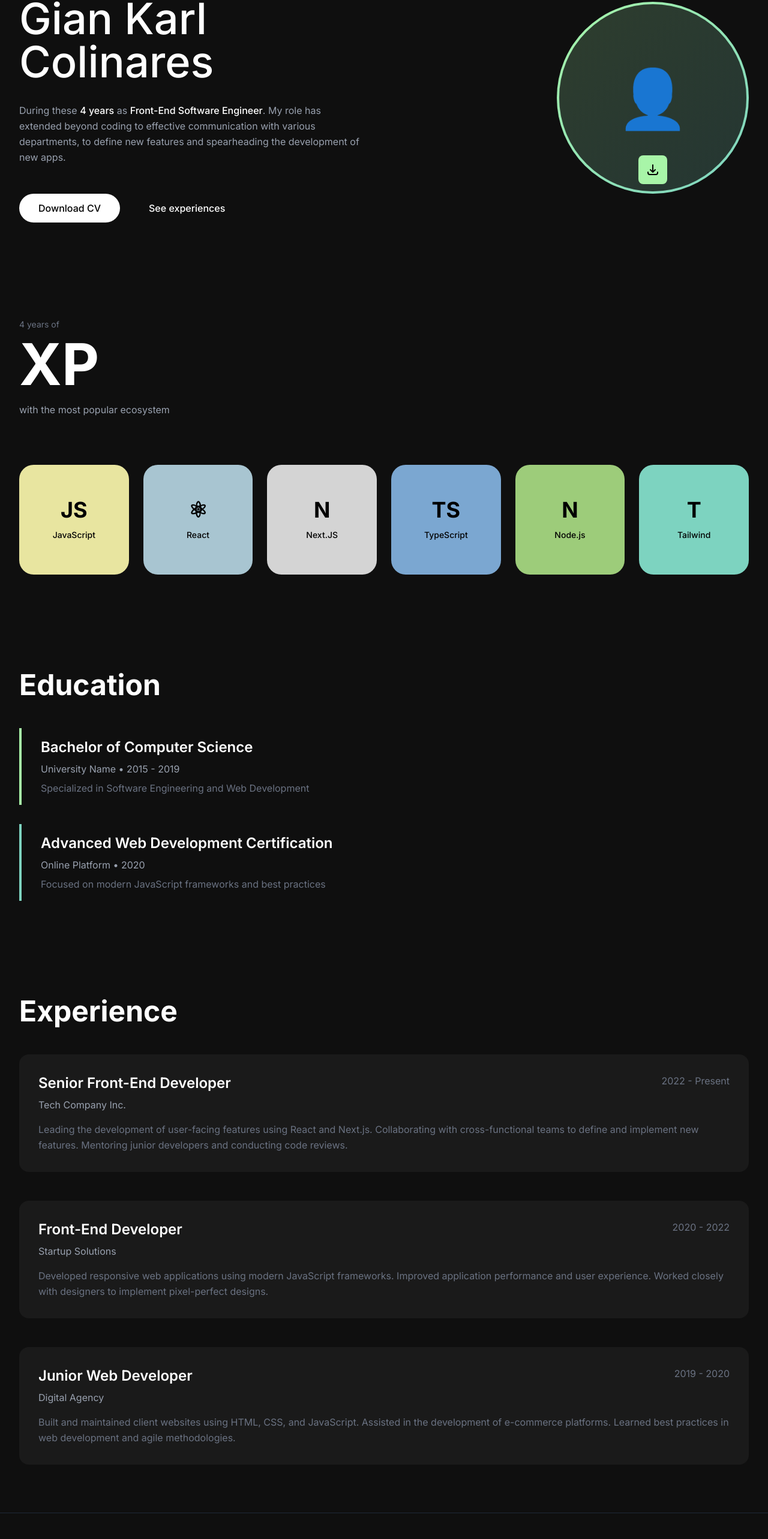
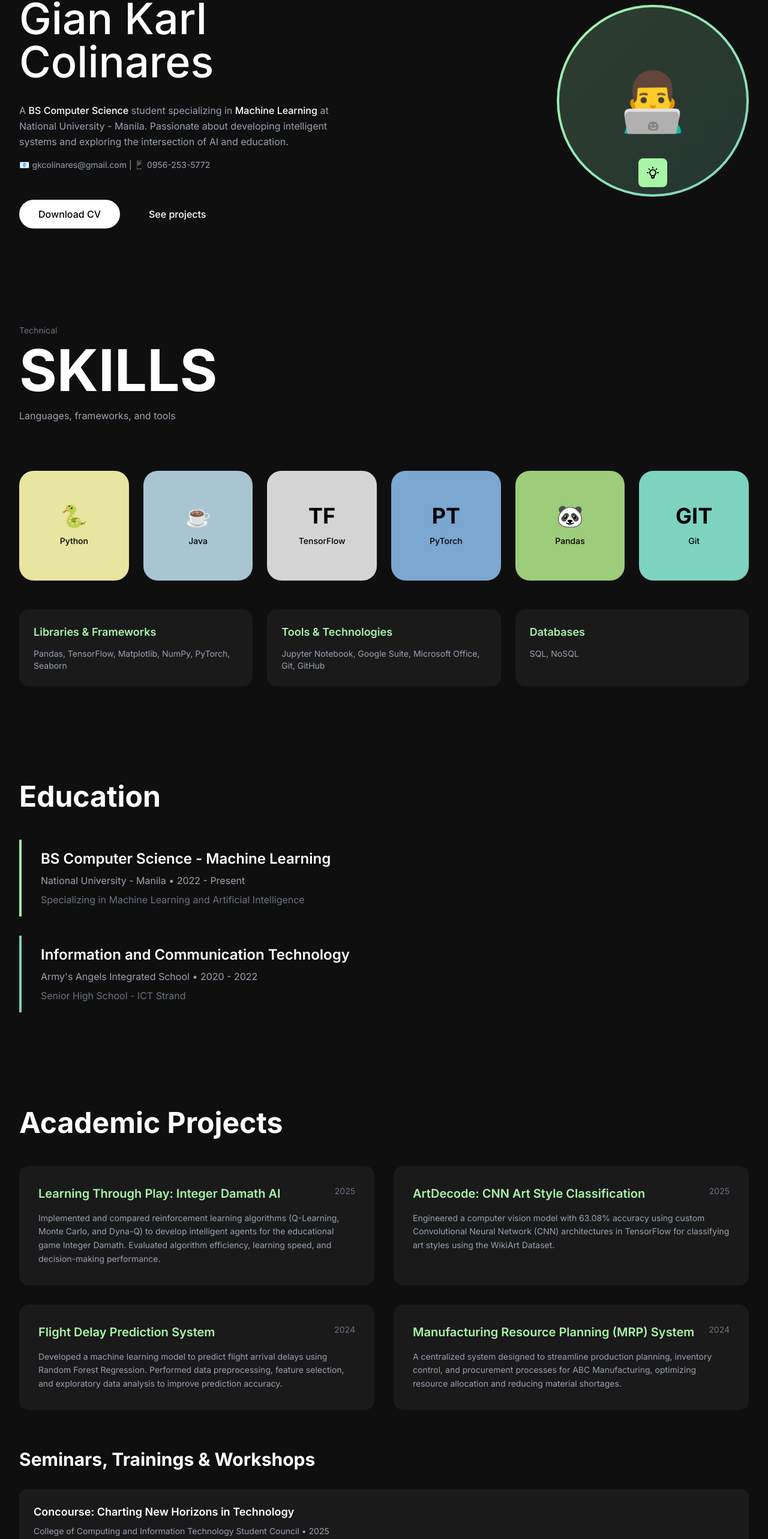
Before and after one commit to Gkcoli/Coli_Website, a Next.js app: page / in a window 1280 px wide. Shown: the part 173-2739 px from the top of the page at 60% size. Built offline with nearby package versions, Linux system fonts and the light colour scheme.

Commit message:
coli info

```diff
--- a/app/page.tsx
+++ b/app/page.tsx
@@ -1,11 +1,34 @@
 export default function Home() {
   const skills = [
-    { name: "JavaScript", color: "bg-[#e8e5a0]", icon: "JS" },
-    { name: "React", color: "bg-[#a8c5d1]", icon: "⚛" },
-    { name: "Next.JS", color: "bg-[#d4d4d4]", icon: "N" },
-    { name: "TypeScript", color: "bg-[#7ba7d1]", icon: "TS" },
-    { name: "Node.js", color: "bg-[#9dcc7a]", icon: "N" },
-    { name: "Tailwind", color: "bg-[#7dd3c0]", icon: "T" },
+    { name: "Python", color: "bg-[#e8e5a0]", icon: "🐍" },
+    { name: "Java", color: "bg-[#a8c5d1]", icon: "☕" },
+    { name: "TensorFlow", color: "bg-[#d4d4d4]", icon: "TF" },
+    { name: "PyTorch", color: "bg-[#7ba7d1]", icon: "PT" },
+    { name: "Pandas", color: "bg-[#9dcc7a]", icon: "🐼" },
+    { name: "Git", color: "bg-[#7dd3c0]", icon: "GIT" },
+  ];
+
+  const projects = [
+    {
+      title: "Learning Through Play: Integer Damath AI",
+      year: "2025",
+      description: "Implemented and compared reinforcement learning algorithms (Q-Learning, Monte Carlo, and Dyna-Q) to develop intelligent agents for the educational game Integer Damath. Evaluated algorithm efficiency, learning speed, and decision-making performance."
+    },
+    {
+      title: "ArtDecode: CNN Art Style Classification",
+      year: "2025",
+      description: "Engineered a computer vision model with 63.08% accuracy using custom Convolutional Neural Network (CNN) architectures in TensorFlow for classifying art styles using the WikiArt Dataset."
+    },
+    {
+      title: "Flight Delay Prediction System",
+      year: "2024",
+      description: "Developed a machine learning model to predict flight arrival delays using Random Forest Regression. Performed data preprocessing, feature selection, and exploratory data analysis to improve prediction accuracy."
+    },
+    {
+      title: "Manufacturing Resource Planning (MRP) System",
+      year: "2024",
+      description: "A centralized system designed to streamline production planning, inventory control, and procurement processes for ABC Manufacturing, optimizing resource allocation and reducing material shortages."
+    }
   ];
 
   return (
@@ -13,28 +36,31 @@
       {/* Navigation */}
       <nav className="fixed top-0 left-0 right-0 z-50 bg-[#0f0f0f]/80 backdrop-blur-md">
         <div className="max-w-7xl mx-auto px-8 py-6 flex items-center justify-between">
-          <div className="text-lg font-medium">Cocoli</div>
+          <div className="text-lg font-medium">Gian Karl Colinares</div>
 
           <div className="flex items-center gap-8">
             <a href="#education" className="text-sm text-gray-400 hover:text-[#a8f5a8] transition-colors">
               education
             </a>
-            <a href="#experience" className="text-sm text-gray-400 hover:text-[#a8f5a8] transition-colors">
-              experience
+            <a href="#projects" className="text-sm text-gray-400 hover:text-[#a8f5a8] transition-colors">
+              projects
+            </a>
+            <a href="#affiliations" className="text-sm text-gray-400 hover:text-[#a8f5a8] transition-colors">
+              affiliations
             </a>
 
             <div className="flex items-center gap-4 ml-4">
-              <a href="https://github.com" target="_blank" rel="noopener noreferrer" className="text-gray-400 hover:text-white transition-colors">
+              <a href="https://github.com/Gkcoli" target="_blank" rel="noopener noreferrer" className="text-gray-400 hover:text-white transition-colors">
                 <svg className="w-5 h-5" fill="currentColor" viewBox="0 0 24 24">
                   <path d="M12 0c-6.626 0-12 5.373-12 12 0 5.302 3.438 9.8 8.207 11.387.599.111.793-.261.793-.577v-2.234c-3.338.726-4.033-1.416-4.033-1.416-.546-1.387-1.333-1.756-1.333-1.756-1.089-.745.083-.729.083-.729 1.205.084 1.839 1.237 1.839 1.237 1.07 1.834 2.807 1.304 3.492.997.107-.775.418-1.305.762-1.604-2.665-.305-5.467-1.334-5.467-5.931 0-1.311.469-2.381 1.236-3.221-.124-.303-.535-1.524.117-3.176 0 0 1.008-.322 3.301 1.23.957-.266 1.983-.399 3.003-.404 1.02.005 2.047.138 3.006.404 2.291-1.552 3.297-1.23 3.297-1.23.653 1.653.242 2.874.118 3.176.77.84 1.235 1.911 1.235 3.221 0 4.609-2.807 5.624-5.479 5.921.43.372.823 1.102.823 2.222v3.293c0 .319.192.694.801.576 4.765-1.589 8.199-6.086 8.199-11.386 0-6.627-5.373-12-12-12z"/>
                 </svg>
               </a>
-              <a href="https://linkedin.com" target="_blank" rel="noopener noreferrer" className="text-gray-400 hover:text-white transition-colors">
+              <a href="https://linkedin.com/in/gkcolinares/" target="_blank" rel="noopener noreferrer" className="text-gray-400 hover:text-white transition-colors">
                 <svg className="w-5 h-5" fill="currentColor" viewBox="0 0 24 24">
                   <path d="M19 0h-14c-2.761 0-5 2.239-5 5v14c0 2.761 2.239 5 5 5h14c2.762 0 5-2.239 5-5v-14c0-2.761-2.238-5-5-5zm-11 19h-3v-11h3v11zm-1.5-12.268c-.966 0-1.75-.79-1.75-1.764s.784-1.764 1.75-1.764 1.75.79 1.75 1.764-.783 1.764-1.75 1.764zm13.5 12.268h-3v-5.604c0-3.368-4-3.113-4 0v5.604h-3v-11h3v1.765c1.396-2.586 7-2.777 7 2.476v6.759z"/>
                 </svg>
               </a>
-              <a href="mailto:contact@example.com" className="text-gray-400 hover:text-white transition-colors">
+              <a href="mailto:gkcolinares@gmail.com" className="text-gray-400 hover:text-white transition-colors">
                 <svg className="w-5 h-5" fill="none" stroke="currentColor" viewBox="0 0 24 24">
                   <path strokeLinecap="round" strokeLinejoin="round" strokeWidth={2} d="M3 8l7.89 5.26a2 2 0 002.22 0L21 8M5 19h14a2 2 0 002-2V7a2 2 0 00-2-2H5a2 2 0 00-2 2v10a2 2 0 002 2z"/>
                 </svg>
@@ -53,23 +79,26 @@
               <div>
                 <p className="text-xl md:text-2xl text-gray-400 mb-2">Hi, I&apos;m</p>
                 <h1 className="text-6xl md:text-7xl font-medium">
-                  Gian Karl Colinares
+                  Gian Karl<br />Colinares
                 </h1>
               </div>
 
               <div className="space-y-4 text-gray-400 leading-relaxed">
                 <p>
-                  During these <span className="text-white font-medium">4 years</span> as <span className="text-white font-medium">Front-End Software Engineer</span>. My role has extended beyond coding to effective communication with various departments, to define new features and spearheading the development of new apps.
+                  A <span className="text-white font-medium">BS Computer Science</span> student specializing in <span className="text-white font-medium">Machine Learning</span> at National University - Manila. Passionate about developing intelligent systems and exploring the intersection of AI and education.
+                </p>
+                <p className="text-sm">
+                  📧 gkcolinares@gmail.com | 📱 0956-253-5772
                 </p>
               </div>
 
               <div className="flex gap-4 pt-4">
-                <button className="bg-white text-black px-8 py-3 rounded-full font-medium hover:bg-gray-200 transition-colors">
+                <a href="/COLINARESGIANKARL_CV.pdf" download className="bg-white text-black px-8 py-3 rounded-full font-medium hover:bg-gray-200 transition-colors">
                   Download CV
-                </button>
-                <button className="text-white px-8 py-3 rounded-full font-medium hover:bg-white/10 transition-colors">
-                  See experiences
-                </button>
+                </a>
+                <a href="#projects" className="text-white px-8 py-3 rounded-full font-medium hover:bg-white/10 transition-colors">
+                  See projects
+                </a>
               </div>
             </div>
 
@@ -80,14 +109,14 @@
                   <div className="w-full h-full rounded-full bg-[#0f0f0f] flex items-end justify-center overflow-hidden">
                     {/* Placeholder for profile image */}
                     <div className="w-full h-full bg-gradient-to-br from-[#a8f5a8]/20 to-[#7dd3c0]/20 flex items-center justify-center">
-                      <span className="text-8xl">👤</span>
+                      <span className="text-8xl">👨‍💻</span>
                     </div>
                   </div>
                 </div>
                 {/* Green badge */}
                 <div className="absolute bottom-4 left-1/2 -translate-x-1/2 bg-[#a8f5a8] p-3 rounded-lg">
                   <svg className="w-6 h-6 text-black" fill="none" stroke="currentColor" viewBox="0 0 24 24">
-                    <path strokeLinecap="round" strokeLinejoin="round" strokeWidth={2} d="M4 16v1a3 3 0 003 3h10a3 3 0 003-3v-1m-4-4l-4 4m0 0l-4-4m4 4V4"/>
+                    <path strokeLinecap="round" strokeLinejoin="round" strokeWidth={2} d="M9.663 17h4.673M12 3v1m6.364 1.636l-.707.707M21 12h-1M4 12H3m3.343-5.657l-.707-.707m2.828 9.9a5 5 0 117.072 0l-.548.547A3.374 3.374 0 0014 18.469V19a2 2 0 11-4 0v-.531c0-.895-.356-1.754-.988-2.386l-.548-.547z"/>
                   </svg>
                 </div>
               </div>
@@ -96,18 +125,18 @@
         </div>
       </section>
 
-      {/* Experience & Skills Section */}
+      {/* Skills Section */}
       <section className="py-20 px-8 bg-[#0f0f0f]">
         <div className="max-w-7xl mx-auto">
-          {/* XP Section */}
+          {/* Technical Skills Header */}
           <div className="mb-20">
-            <div className="text-sm text-gray-500 mb-2">4 years of</div>
-            <h2 className="text-8xl font-bold mb-4">XP</h2>
-            <p className="text-gray-400">with the most popular ecosystem</p>
+            <div className="text-sm text-gray-500 mb-2">Technical</div>
+            <h2 className="text-8xl font-bold mb-4">SKILLS</h2>
+            <p className="text-gray-400">Languages, frameworks, and tools</p>
           </div>
 
           {/* Skills Grid */}
-          <div className="grid grid-cols-2 md:grid-cols-3 lg:grid-cols-6 gap-6">
+          <div className="grid grid-cols-2 md:grid-cols-3 lg:grid-cols-6 gap-6 mb-12">
             {skills.map((skill, index) => (
               <div
                 key={index}
@@ -122,6 +151,22 @@
               </div>
             ))}
           </div>
+
+          {/* Additional Tools */}
+          <div className="grid md:grid-cols-3 gap-6 mt-8">
+            <div className="bg-[#1a1a1a] rounded-2xl p-6">
+              <h3 className="text-lg font-semibold mb-3 text-[#a8f5a8]">Libraries & Frameworks</h3>
+              <p className="text-gray-400 text-sm">Pandas, TensorFlow, Matplotlib, NumPy, PyTorch, Seaborn</p>
+            </div>
+            <div className="bg-[#1a1a1a] rounded-2xl p-6">
+              <h3 className="text-lg font-semibold mb-3 text-[#a8f5a8]">Tools & Technologies</h3>
+              <p className="text-gray-400 text-sm">Jupyter Notebook, Google Suite, Microsoft Office, Git, GitHub</p>
+            </div>
+            <div className="bg-[#1a1a1a] rounded-2xl p-6">
+              <h3 className="text-lg font-semibold mb-3 text-[#a8f5a8]">Databases</h3>
+              <p className="text-gray-400 text-sm">SQL, NoSQL</p>
+            </div>
+          </div>
         </div>
       </section>
 
@@ -132,68 +177,93 @@
 
           <div className="space-y-8">
             <div className="border-l-4 border-[#a8f5a8] pl-8 py-4">
-              <h3 className="text-2xl font-semibold mb-2">Bachelor of Computer Science</h3>
-              <p className="text-gray-400 mb-2">University Name • 2015 - 2019</p>
-              <p className="text-gray-500">Specialized in Software Engineering and Web Development</p>
+              <h3 className="text-2xl font-semibold mb-2">BS Computer Science - Machine Learning</h3>
+              <p className="text-gray-400 mb-2">National University - Manila • 2022 - Present</p>
+              <p className="text-gray-500">Specializing in Machine Learning and Artificial Intelligence</p>
             </div>
 
             <div className="border-l-4 border-[#7dd3c0] pl-8 py-4">
-              <h3 className="text-2xl font-semibold mb-2">Advanced Web Development Certification</h3>
-              <p className="text-gray-400 mb-2">Online Platform • 2020</p>
-              <p className="text-gray-500">Focused on modern JavaScript frameworks and best practices</p>
+              <h3 className="text-2xl font-semibold mb-2">Information and Communication Technology</h3>
+              <p className="text-gray-400 mb-2">Army's Angels Integrated School • 2020 - 2022</p>
+              <p className="text-gray-500">Senior High School - ICT Strand</p>
             </div>
           </div>
         </div>
       </section>
 
-      {/* Experience Section */}
-      <section id="experience" className="py-20 px-8 bg-[#0f0f0f]">
+      {/* Projects Section */}
+      <section id="projects" className="py-20 px-8 bg-[#0f0f0f]">
         <div className="max-w-7xl mx-auto">
-          <h2 className="text-5xl font-bold mb-12">Experience</h2>
+          <h2 className="text-5xl font-bold mb-12">Academic Projects</h2>
 
-          <div className="space-y-12">
+          <div className="grid md:grid-cols-2 gap-8">
+            {projects.map((project, index) => (
+              <div key={index} className="bg-[#1a1a1a] rounded-2xl p-8 hover:bg-[#222] transition-colors">
+                <div className="flex justify-between items-start mb-4">
+                  <h3 className="text-xl font-semibold text-[#a8f5a8]">{project.title}</h3>
+                  <span className="text-gray-500 text-sm">{project.year}</span>
+                </div>
+                <p className="text-gray-400 leading-relaxed text-sm">
+                  {project.description}
+                </p>
+              </div>
+            ))}
+          </div>
+
+          {/* Seminars & Workshops */}
+          <div className="mt-16">
+            <h3 className="text-3xl font-bold mb-8">Seminars, Trainings & Workshops</h3>
+            <div className="space-y-4">
+              <div className="bg-[#1a1a1a] rounded-xl p-6">
+                <h4 className="text-lg font-semibold mb-2">Concourse: Charting New Horizons in Technology</h4>
+                <p className="text-gray-400 text-sm">College of Computing and Information Technology Student Council • 2025</p>
+              </div>
+              <div className="bg-[#1a1a1a] rounded-xl p-6">
+                <h4 className="text-lg font-semibold mb-2">Navigating the Path to Academic Publishing in Computer Science</h4>
+                <p className="text-gray-400 text-sm">Computer Science Society • 2024</p>
+              </div>
+              <div className="bg-[#1a1a1a] rounded-xl p-6">
+                <h4 className="text-lg font-semibold mb-2">Dev Showcase: Mastering Git & GitHub</h4>
+                <p className="text-gray-400 text-sm">GDG on Campus - National University - Manila • 2024</p>
+              </div>
+              <div className="bg-[#1a1a1a] rounded-xl p-6">
+                <h4 className="text-lg font-semibold mb-2">Collab Plus: Optimizing Team Collaboration with Google Workspace</h4>
+                <p className="text-gray-400 text-sm">GDG on Campus - National University - Manila • 2024</p>
+              </div>
+            </div>
+          </div>
+        </div>
+      </section>
+
+      {/* Affiliations Section */}
+      <section id="affiliations" className="py-20 px-8 bg-[#0f0f0f]">
+        <div className="max-w-7xl mx-auto">
+          <h2 className="text-5xl font-bold mb-12">Affiliations</h2>
+
+          <div className="space-y-6">
             <div className="bg-[#1a1a1a] rounded-2xl p-8 hover:bg-[#222] transition-colors">
               <div className="flex justify-between items-start mb-4">
                 <div>
-                  <h3 className="text-2xl font-semibold mb-2">Senior Front-End Developer</h3>
-                  <p className="text-gray-400">Tech Company Inc.</p>
+                  <h3 className="text-2xl font-semibold mb-2">Treasurer</h3>
+                  <p className="text-gray-400">NU-CCIT Student Council</p>
                 </div>
-                <span className="text-gray-500">2022 - Present</span>
+                <span className="text-gray-500">July 2024 - July 2025</span>
               </div>
               <p className="text-gray-500 leading-relaxed">
-                Leading the development of user-facing features using React and Next.js.
-                Collaborating with cross-functional teams to define and implement new features.
-                Mentoring junior developers and conducting code reviews.
+                Managing financial operations and budget allocation for the College of Computing and Information Technology Student Council.
               </p>
             </div>
 
             <div className="bg-[#1a1a1a] rounded-2xl p-8 hover:bg-[#222] transition-colors">
               <div className="flex justify-between items-start mb-4">
                 <div>
-                  <h3 className="text-2xl font-semibold mb-2">Front-End Developer</h3>
-                  <p className="text-gray-400">Startup Solutions</p>
+                  <h3 className="text-2xl font-semibold mb-2">Office-in-Charge, Office of the Auditor</h3>
+                  <p className="text-gray-400">NU-CCIT Student Council</p>
                 </div>
-                <span className="text-gray-500">2020 - 2022</span>
+                <span className="text-gray-500">Nov 2023 - July 2024</span>
               </div>
               <p className="text-gray-500 leading-relaxed">
-                Developed responsive web applications using modern JavaScript frameworks.
-                Improved application performance and user experience.
-                Worked closely with designers to implement pixel-perfect designs.
-              </p>
-            </div>
-
-            <div className="bg-[#1a1a1a] rounded-2xl p-8 hover:bg-[#222] transition-colors">
-              <div className="flex justify-between items-start mb-4">
-                <div>
-                  <h3 className="text-2xl font-semibold mb-2">Junior Web Developer</h3>
-                  <p className="text-gray-400">Digital Agency</p>
-                </div>
-                <span className="text-gray-500">2019 - 2020</span>
-              </div>
-              <p className="text-gray-500 leading-relaxed">
-                Built and maintained client websites using HTML, CSS, and JavaScript.
-                Assisted in the development of e-commerce platforms.
-                Learned best practices in web development and agile methodologies.
+                Oversaw audit operations and ensured financial transparency and compliance within the student council.
               </p>
             </div>
           </div>
@@ -204,14 +274,17 @@
       <footer className="py-12 px-8 bg-[#0f0f0f] border-t border-gray-800">
         <div className="max-w-7xl mx-auto flex flex-col md:flex-row justify-between items-center gap-4">
           <div className="text-gray-500 text-sm">
-            © 2026 Lucas Viga. All rights reserved.
+            © 2026 Gian Karl Colinares. All rights reserved.
           </div>
           <div className="flex gap-6">
-            <a href="#" className="text-gray-500 hover:text-white transition-colors text-sm">
-              Privacy Policy
+            <a href="https://github.com/Gkcoli" className="text-gray-500 hover:text-white transition-colors text-sm">
+              GitHub
             </a>
-            <a href="#" className="text-gray-500 hover:text-white transition-colors text-sm">
-              Terms of Service
+            <a href="https://linkedin.com/in/gkcolinares/" className="text-gray-500 hover:text-white transition-colors text-sm">
+              LinkedIn
+            </a>
+            <a href="mailto:gkcolinares@gmail.com" className="text-gray-500 hover:text-white transition-colors text-sm">
+              Email
             </a>
           </div>
         </div>
```
Also changed, not shown: 1 other file (tests, documents, lock files or other folders).
